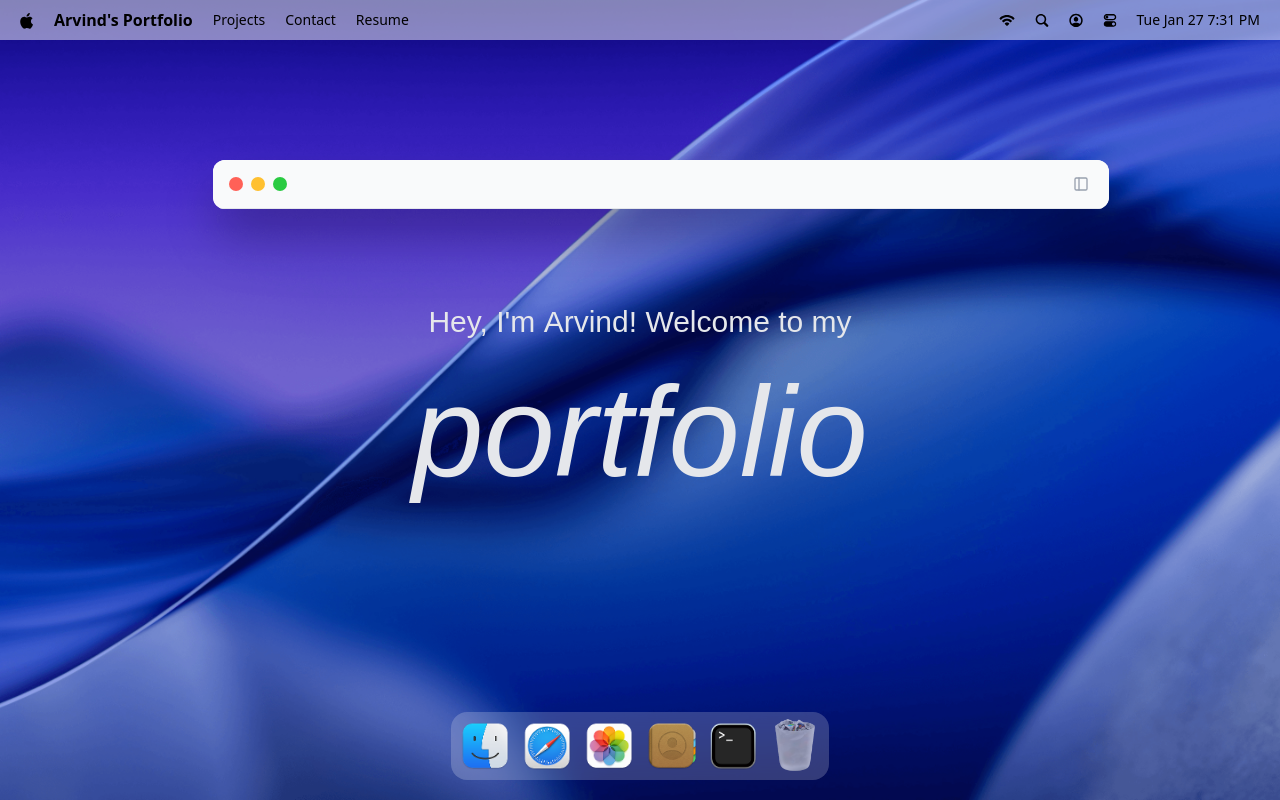
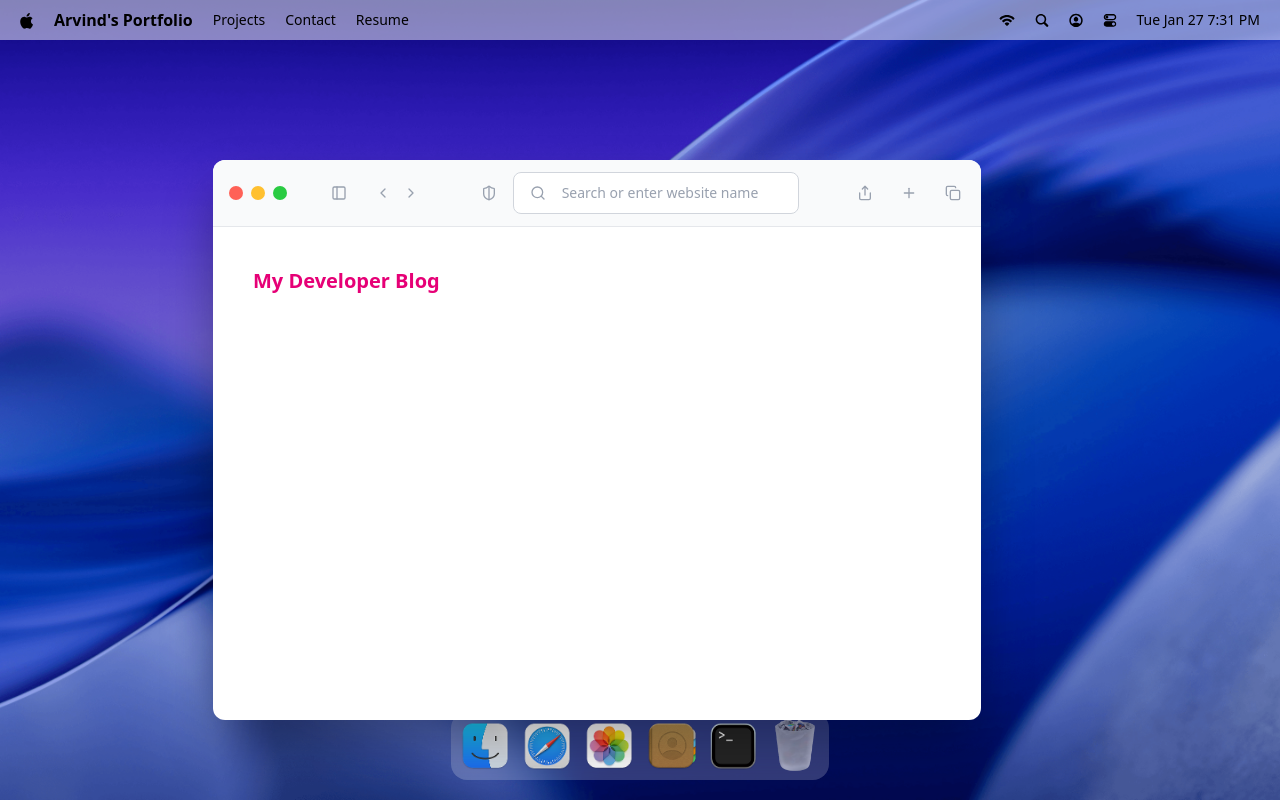
Before and after one commit to Arvindkr123/macos_portfolio, a React (Vite) app: page / in a window 1280 px wide. Both pictures are taken after a click on the button 547 px from the left and 746 px from the top of the page. Built offline with nearby package versions, Linux system fonts and the light colour scheme; a web font is replaced by a local one.

Commit message:
added window minimize and maximize functionality

```diff
--- a/src/components/WindowControls.jsx
+++ b/src/components/WindowControls.jsx
@@ -1,13 +1,19 @@
-import useWindowStore from '#store/window'
-import React from 'react'
+import useWindowStore from '#store/window';
+import { Minimize2, Minus, X } from 'lucide-react';
 
 const WindowControls = ({ target }) => {
-    const { closeWindow } = useWindowStore();
+    const { closeWindow, toggleFullscreen } = useWindowStore();
     return (
-        <div id='window-controls'>
-            <div className='close' onClick={() => closeWindow(target)} />
-            <div className='minimize'/>
-            <div className='maximize'/>
+        <div id='window-controls' className='cursor-pointer'>
+            <div className='close inline-flex flex-center group cursor-pointer' onClick={() => closeWindow(target)}>
+                <X className="size-4 opacity-0 group-hover:opacity-100 text-white" />
+            </div>
+            <div onClick={() => toggleFullscreen(target)} className='minimize inline-flex flex-center  group cursor-pointer'>
+                <Minus className="size-4 opacity-0 group-hover:opacity-100 text-white" />
+            </div>
+            <div onClick={() => toggleFullscreen(target)} className='maximize inline-flex flex-center  group cursor-pointer'>
+                <Minimize2 className="size-4 opacity-0 group-hover:opacity-100 text-white" />
+            </div>
         </div>
     )
 }
--- a/src/constants/index.js
+++ b/src/constants/index.js
@@ -491,16 +491,59 @@ export const locations = {
 };
 
 const INITIAL_Z_INDEX = 1000;
+const DEFAULT_WIDTH = 60
+const DEFAULT_HEIGHT = 70
+
 
 const WINDOW_CONFIG = {
-  finder: { isOpen: false, zIndex: INITIAL_Z_INDEX, data: null },
-  contact: { isOpen: false, zIndex: INITIAL_Z_INDEX, data: null },
-  resume: { isOpen: false, zIndex: INITIAL_Z_INDEX, data: null },
-  safari: { isOpen: false, zIndex: INITIAL_Z_INDEX, data: null },
-  photos: { isOpen: false, zIndex: INITIAL_Z_INDEX, data: null },
-  terminal: { isOpen: false, zIndex: INITIAL_Z_INDEX, data: null },
-  txtfile: { isOpen: false, zIndex: INITIAL_Z_INDEX, data: null },
-  imgfile: { isOpen: false, zIndex: INITIAL_Z_INDEX, data: null },
+  finder: {
+    isOpen: false, zIndex: INITIAL_Z_INDEX, data: null, isFullscreen: false, width: DEFAULT_WIDTH,
+    height: DEFAULT_HEIGHT,
+    prevWidth: null,
+    prevHeight: null,
+  },
+  contact: {
+    isOpen: false, zIndex: INITIAL_Z_INDEX, data: null, isFullscreen: false, width: DEFAULT_WIDTH,
+    height: DEFAULT_HEIGHT,
+    prevWidth: null,
+    prevHeight: null,
+  },
+  resume: {
+    isOpen: false, zIndex: INITIAL_Z_INDEX, data: null, isFullscreen: false, width: DEFAULT_WIDTH,
+    height: DEFAULT_HEIGHT,
+    prevWidth: null,
+    prevHeight: null,
+  },
+  safari: {
+    isOpen: false, zIndex: INITIAL_Z_INDEX, data: null, isFullscreen: false, width: DEFAULT_WIDTH,
+    height: DEFAULT_HEIGHT,
+    prevWidth: null,
+    prevHeight: null,
+  },
+  photos: {
+    isOpen: false, zIndex: INITIAL_Z_INDEX, data: null, isFullscreen: false, width: DEFAULT_WIDTH,
+    height: DEFAULT_HEIGHT,
+    prevWidth: null,
+    prevHeight: null,
+  },
+  terminal: {
+    isOpen: false, zIndex: INITIAL_Z_INDEX, data: null, isFullscreen: false, width: DEFAULT_WIDTH,
+    height: DEFAULT_HEIGHT,
+    prevWidth: null,
+    prevHeight: null,
+  },
+  txtfile: {
+    isOpen: false, zIndex: INITIAL_Z_INDEX, data: null, isFullscreen: false, width: DEFAULT_WIDTH,
+    height: DEFAULT_HEIGHT,
+    prevWidth: null,
+    prevHeight: null,
+  },
+  imgfile: {
+    isOpen: false, zIndex: INITIAL_Z_INDEX, data: null, isFullscreen: false, width: DEFAULT_WIDTH,
+    height: DEFAULT_HEIGHT,
+    prevWidth: null,
+    prevHeight: null,
+  },
 };
 
 export { INITIAL_Z_INDEX, WINDOW_CONFIG };
--- a/src/hoc/WindowWrapper.jsx
+++ b/src/hoc/WindowWrapper.jsx
@@ -7,42 +7,53 @@ import { Draggable } from 'gsap/Draggable'
 const WindowWrapper = (Component, windowKey) => {
     const Wrapped = (props) => {
         const { focusWindow, windows } = useWindowStore();
-        const { isOpen, zIndex } = windows[windowKey];
+        const { isOpen, zIndex, width, height } = windows[windowKey];
         const ref = useRef(null);
 
         useGSAP(() => {
             const el = ref.current;
-            if (!el || !isOpen) {
-                return;
+            if (!el) return;
+            if (isOpen) {
+                el.style.display = 'block';
+                gsap.fromTo(
+                    el,
+                    { scale: 0.85, opacity: 0, y: 30 },
+                    { scale: 1, opacity: 1, y: 0, duration: 0.25, ease: 'power3.out' }
+                );
+            } else {
+                gsap.to(el, {
+                    scale: 0.85,
+                    opacity: 0,
+                    y: 30,
+                    duration: 0.2,
+                    ease: 'power3.in',
+                    onComplete: () => (el.style.display = 'none'),
+                });
             }
-            el.style.display = 'block'
-
-            gsap.fromTo(el, {
-                scale: 0.8,
-                opacity: 0,
-                y: 40
-            }, {
-                scale: 1,
-                opacity: 1,
-                y: 0,
-                duration: 0.2,
-                ease: 'power3.out'
-            })
-
-        }, [isOpen])
+        }, [isOpen]);
 
         useGSAP(() => {
             const el = ref.current;
-            if (!el) {
-                return;
-            }
+            if (!el) return;
+
+            gsap.to(el, {
+                width: `${width}%`,
+                height: `${height}%`,
+                duration: 0.35,
+                ease: 'power3.inOut',
+            });
+        }, [width, height]);
+
+        useGSAP(() => {
+            const el = ref.current;
+            if (!el) return;
             const [instance] = Draggable.create(el, {
                 onPress: () => focusWindow(windowKey)
             })
             return () => {
                 instance.kill()
             }
-        }, [])
+        }, []);
 
         useLayoutEffect(() => {
             const el = ref.current;
@@ -52,12 +63,20 @@ const WindowWrapper = (Component, windowKey) => {
             el.style.display = isOpen ? 'block' : 'none';
         }, [isOpen])
 
-        return <section id={windowKey} ref={ref} style={{ zIndex }} className='absolute'>
-            <Component {...props} />
-        </section>
-    }
-    Wrapped.displayName = `WindowWrapper(${Component.displayName || Component.name || "Component"})`
+        return (
+            <section
+                id={windowKey}
+                ref={ref}
+                style={{ zIndex }}
+                className="absolute will-change-transform"
+            >
+                <Component {...props} />
+            </section>
+        );
+    };
+
+    Wrapped.displayName = `WindowWrapper(${Component.displayName || Component.name || 'Component'})`;
     return Wrapped;
-}
+};
 
-export default WindowWrapper
+export default WindowWrapper;
--- a/src/store/window.js
+++ b/src/store/window.js
@@ -4,7 +4,8 @@ import { immer } from 'zustand/middleware/immer';
 const useWindowStore = create(immer((set) => ({
     windows: WINDOW_CONFIG,
     nextZIndex: INITIAL_Z_INDEX + 1,
-
+    height:70,
+    width:60,
     openWindow: (windowKey, data = null) => set((state) => {
         const win = state.windows[windowKey];
         win.isOpen = true;
@@ -17,7 +18,25 @@ const useWindowStore = create(immer((set) => ({
         win.isOpen = false;
         win.zIndex = INITIAL_Z_INDEX;
         win.data = null;
+        win.isFullscreen = false
     }),
+    toggleFullscreen: (key) =>
+        set((state) => {
+            const win = state.windows[key]
+
+            win.isFullscreen = !win.isFullscreen
+            win.zIndex = state.nextZIndex++
+
+            if (win.isFullscreen) {
+                win.prevWidth = win.width
+                win.prevHeight = win.height
+                win.width = 100
+                win.height = 100
+            } else {
+                win.width = win.prevWidth
+                win.height = win.prevHeight
+            }
+        }),
     focusWindow: (windowKey) => set((state) => {
         const win = state.windows[windowKey];
         win.zIndex = state.nextZIndex++;
--- a/src/windows/Safari.jsx
+++ b/src/windows/Safari.jsx
@@ -1,6 +1,6 @@
 import { WindowControls } from '#components'
 import WindowWrapper from '#hoc/WindowWrapper'
-import { PanelLeft } from 'lucide-react'
+import { ChevronLeft, ChevronRight, Copy, PanelLeft, Plus, Search, Share, ShieldHalf } from 'lucide-react'
 import React from 'react'
 
 const Safari = () => {
@@ -9,6 +9,26 @@ const Safari = () => {
             <div id="window-header">
                 <WindowControls target={'safari'} />
                 <PanelLeft className='ml-10 icon'/>
+                <div className="flex items-center gap-1 ml-5">
+                    <ChevronLeft className='icon' />
+                    <ChevronRight className='icon' />
+                </div>
+                <div className="flex-1 flex-center gap-3">
+                    <ShieldHalf className='icon'/>
+                    <div className="search">
+                        <Search className='icon'/>
+                        <input type='text' placeholder='Search or enter website name' className='flex-1'/>
+                    </div>
+                </div>
+                <div className="flex items-center gap-5">
+                    <Share className='icon'/>
+                    <Plus className='icon'/>
+                    <Copy className='icon'/>
+                </div>
+            </div>
+
+            <div className="blog">
+                <h2>My Developer Blog</h2>
             </div>
         </>
     )
```
